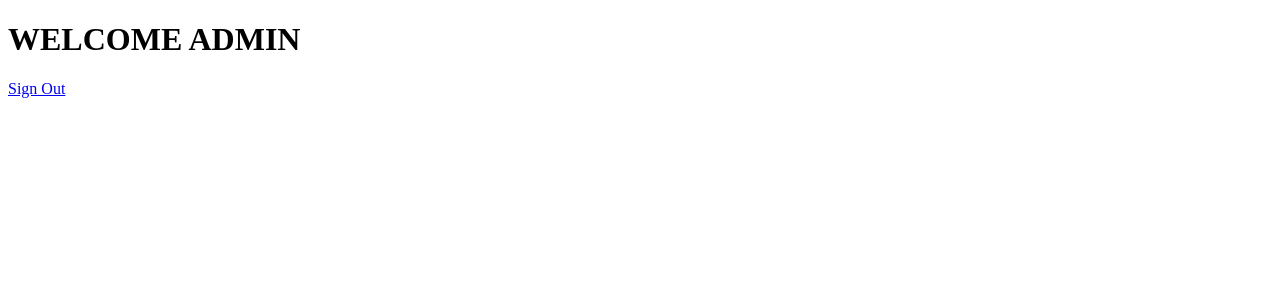
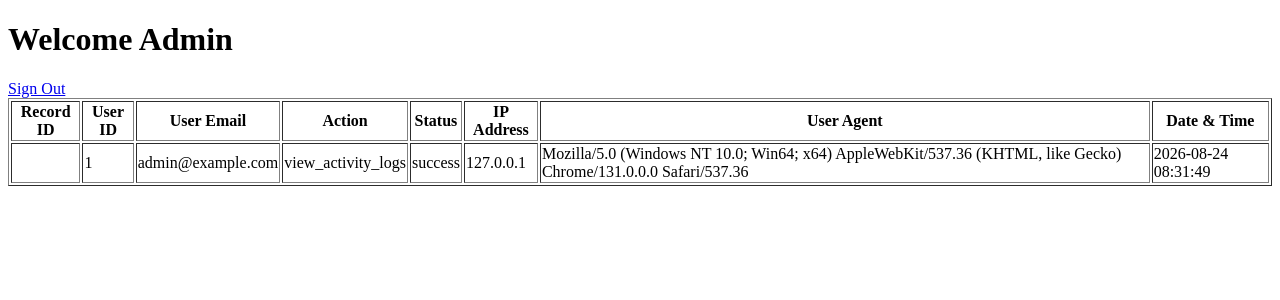
Before and after one commit to Rexmar2/it34b, a PHP site: page /it34b/app/admin/index.php in a window 1280 px wide. Shown: the top 300 px of the page. Run offline with PHP 8.4, Linux system fonts and the light colour scheme; a user stored in the database is signed in; data that the repository does not hold is empty.

Commit message:
Added visuals for activity log

```diff
--- a/app/admin/index.php
+++ b/app/admin/index.php
@@ -1,3 +1,28 @@
+<?php
+require '../../config/config.php';
+require '../../config/functions.php';
+
+requireRole('admin');
+
+logActivity(
+    $pdo,
+    $_SESSION['user_id'],
+    $_SESSION['user_email'],
+    'view_activity_logs',
+    'success'
+);
+
+// Activity Logs Query #3
+$stmt = $pdo->query("
+    SELECT *
+    FROM activity_logs
+    ORDER BY activity_log_created_at DESC
+");
+
+$activities = $stmt->fetchAll(PDO::FETCH_ASSOC);
+
+?>
+
 <!DOCTYPE html>
 <html lang="en">
 <head>
@@ -6,7 +31,35 @@
     <title>Welcome Admin</title>
 </head>
 <body>
-    <h1>WELCOME ADMIN</h1>
-        <a href="../../auth/signout.php">Sign Out</a>
+    <h1>Welcome Admin</h1>
+    <a href="../../auth/signout.php">Sign Out</a>
+    <table border="1">
+        <thead>
+            <tr>
+                <th>Record ID</th>
+                <th>User ID</th>
+                <th>User Email</th>
+                <th>Action</th>
+                <th>Status</th>
+                <th>IP Address</th>
+                <th>User Agent</th>
+                <th>Date & Time</th>
+            </tr>
+        </thead>
+        <tbody>
+            <?php foreach($activities as $activity):?>
+                <tr>
+                    <td><?= htmlspecialchars($activity['activity_log_id'])?></td>
+                    <td><?= htmlspecialchars($activity['user_id'])?></td>
+                    <td><?= htmlspecialchars($activity['user_email'])?></td>
+                    <td><?= htmlspecialchars($activity['activity_log_action'])?></td>
+                    <td><?= htmlspecialchars($activity['activity_log_status'])?></td>
+                    <td><?= htmlspecialchars($activity['activity_log_ip_address'])?></td>
+                    <td><?= htmlspecialchars($activity['activity_log_user_agent'])?></td>
+                    <td><?= htmlspecialchars($activity['activity_log_created_at'])?></td>
+                </tr>
+            <?php endforeach; ?>
+        </tbody>
+    </table>
 </body>
 </html>
--- a/auth/signout.php
+++ b/auth/signout.php
@@ -1,6 +1,12 @@
 <?php
 require_once '../config/config.php';
+if(isset($_SESSION[ 'user_id'])){
+    logActivity($pdo, $login, $password)
+       ($pdo,$_SESSION['user_id'],$_SESSION['user_email'],
+       'logout','success'
+       );
 
+}
 $_SESSION = [];
 
 session_destroy();
```
Also changed, not shown: index.php (+12 -5 lines), config/functions.php (renamed from config/function.php).
